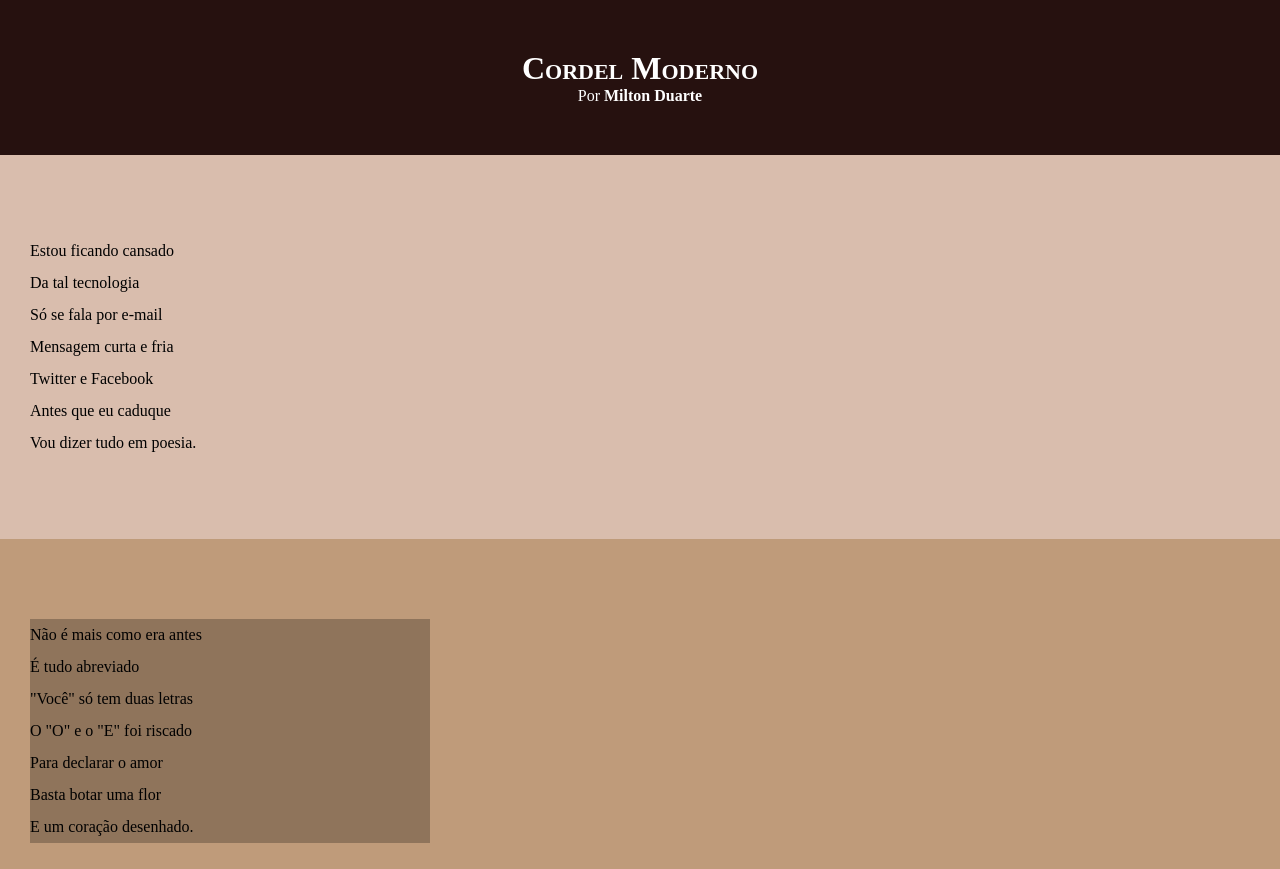
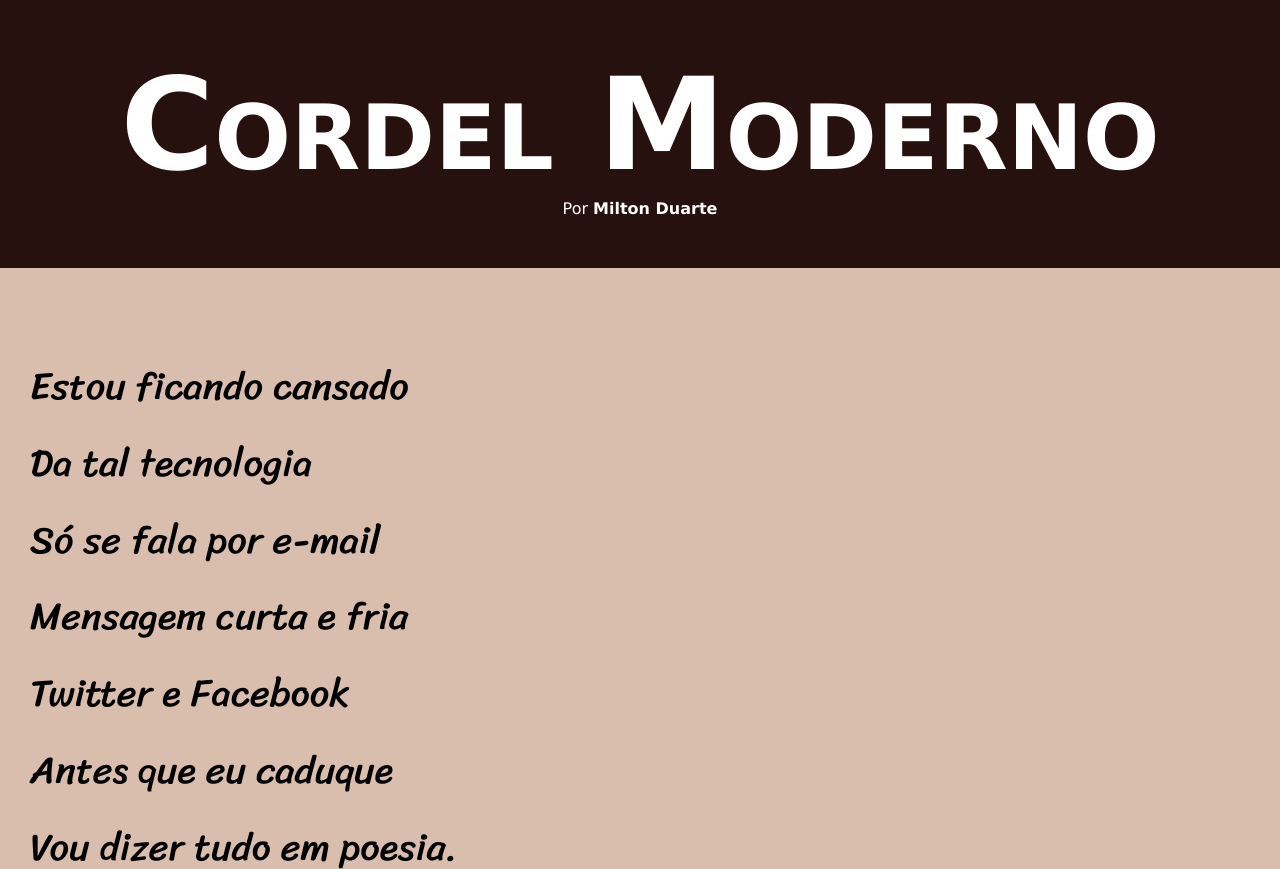
Before and after one commit to TallesFerraz/HTML-CSS, a plain HTML site: page Desafios/desafio012/index.html in a window 1280 px wide. Shown: the top 869 px of the page. Drawn offline with Linux system fonts and the light colour scheme.

Commit message:
atualização de estilos desafio

```diff
--- a/Desafios/desafio012/estilo/style.css
+++ b/Desafios/desafio012/estilo/style.css
@@ -1,4 +1,14 @@
 @charset "UTF8";
+@import url('https://fonts.googleapis.com/css2?family=Passion+One:wght@400;700;900&display=swap');
+
+@import url('https://fonts.googleapis.com/css2?family=Sriracha&display=swap');
+
+:root {
+    --fonte1: Verdana, Geneva, Tahoma, sans-serif;
+    --fonte2: 'Passion One' cursive;
+    --fonte3: 'Sriracha', cursive;
+}
+
 
 * {
     margin: 0px;
@@ -8,6 +18,7 @@
 html, body {
     min-height: 100vh;
     background-color: darkgray;
+    font-family: var(--fonte1);
 }
 
 header {
@@ -19,6 +30,8 @@ header {
 header > h1 {
     padding-top: 50px;
     font-variant: small-caps;
+    font-family: var(--fonte2);
+    font-size: 10vw;
 }
 
 header > p {
@@ -40,6 +53,8 @@ section {
     padding-bottom: 10vh;
     line-height: 2em;
     padding-left: 30px;
+    font-family: var(--fonte3);
+    font-size: 3vw;
 }
 
 section.normal{
@@ -53,7 +68,8 @@ section.imagem {
 }
 
 section.imagem > p {
-    width: 400px;
+    display: inline-block;
+    padding: 5px;
     background-color: rgba(0, 0, 0, 0.253);
 }
 
```
